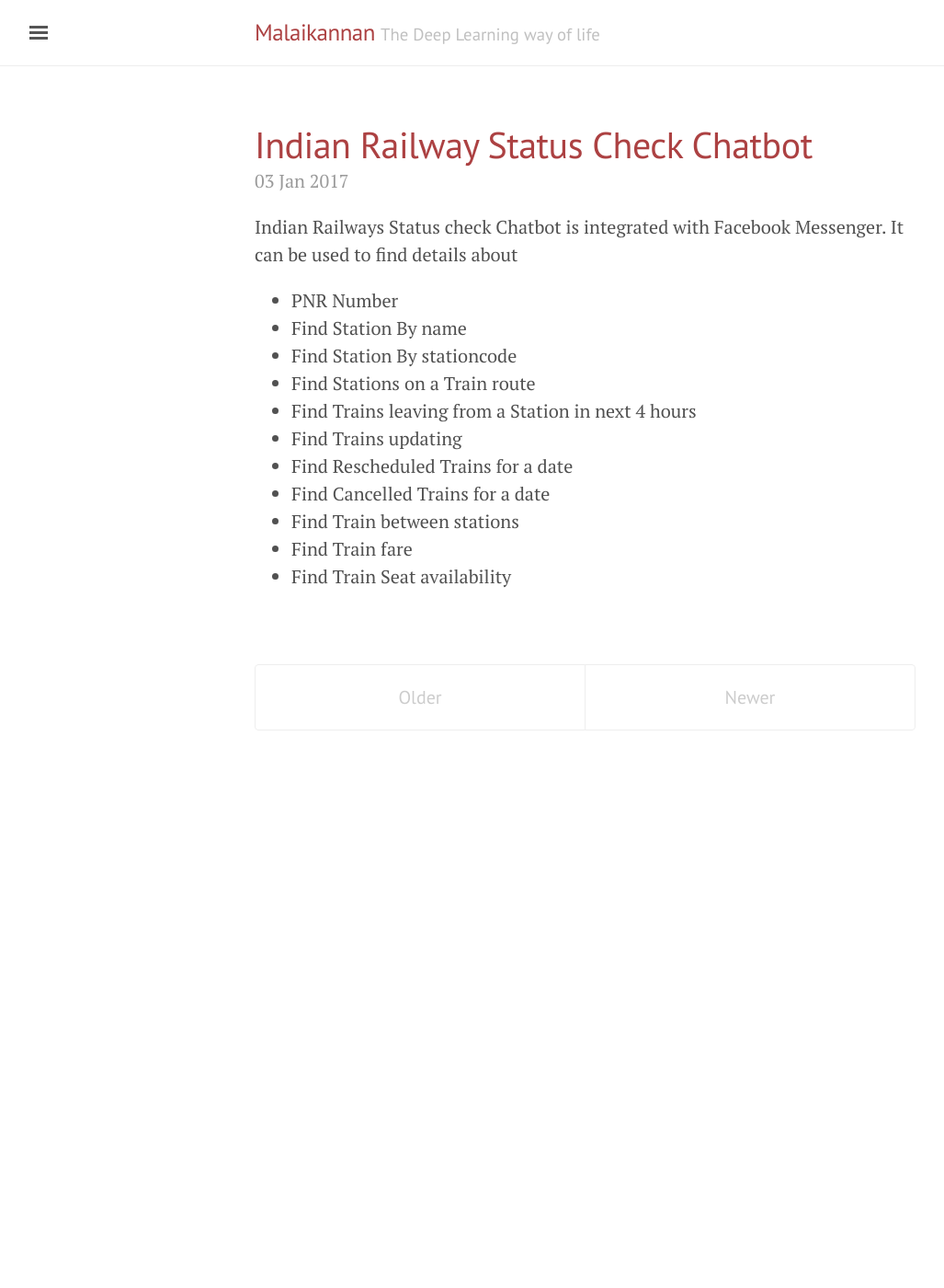
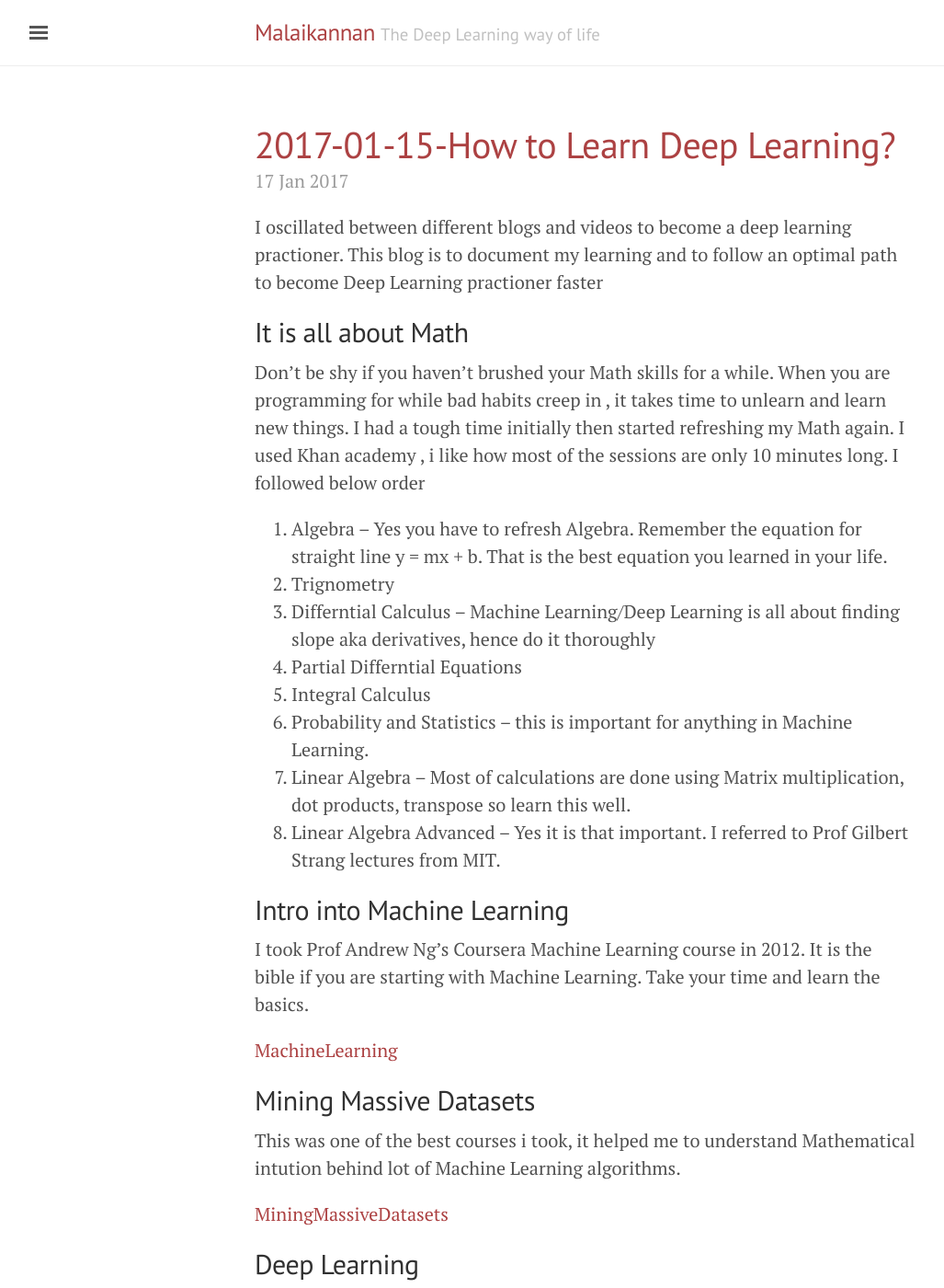
Before and after one commit to malaikannan/malaikannan.github.io, a Jekyll site: the page built from index.html, in a window 1280 px wide and 1400 px high. Shown: the whole window at 92% size, without its empty margins (3-1030 px from the left). Built offline with Jekyll 4.4.1, drawn with Linux system fonts in a browser that asks for light colours; the list of posts is cut into pages by our own code; some of the changed text lies outside the part shown.

Commit message:
added new blog

```diff
--- a/_posts/2017-01-03-Indian Railway Status Check.md
+++ b/_posts/2017-01-03-Indian Railway Status Check.md
@@ -16,3 +16,5 @@ Indian Railways Status check Chatbot is integrated with Facebook Messenger. It c
 * Find Train between stations
 * Find Train fare
 * Find Train Seat availability
+
+Bot is will available for public use in another week.
--- /dev/null
+++ b/_posts/2017-01-16-how-to-learn-deep-learning.markdown
@@ -0,0 +1,86 @@
+---
+layout: post
+title: "2017-01-15-How to Learn Deep Learning?"
+date: "2017-01-16 23:42:51 -0800"
+---
+
+I oscillated between different blogs and videos to become a deep learning practioner. This blog is to document my learning and to follow an optimal path to become Deep Learning practioner faster
+
+## It is all about Math
+
+Don't be shy if you haven't brushed your Math skills for a while. When you are programming for while bad habits creep in , it takes time to unlearn and learn new things. I had a tough time initially then started refreshing my Math again. I used Khan academy , i like how most of the sessions are only 10 minutes long. I followed below order
+
+1. Algebra -- Yes you have to refresh Algebra. Remember the equation for straight line y = mx + b. That is the best equation you learned in your life.
+2. Trignometry
+3. Differntial Calculus -- Machine Learning/Deep Learning is all about finding slope aka derivatives, hence do it thoroughly
+4. Partial Differntial Equations
+4. Integral Calculus
+5. Probability and Statistics -- this is important for anything in Machine Learning.
+6. Linear Algebra -- Most of calculations are done using Matrix multiplication, dot products, transpose so learn this well.
+7. Linear Algebra Advanced -- Yes it is that important. I referred to Prof Gilbert Strang lectures from MIT.
+
+## Intro into Machine Learning
+
+I took Prof Andrew Ng's Coursera Machine Learning course in 2012. It is the bible if you are starting with Machine Learning. Take your time and learn the basics.
+
+[MachineLearning](https://www.coursera.org/learn/machine-learning)
+
+## Mining Massive Datasets
+
+This was one of the best courses i took, it helped me to understand Mathematical intution behind lot of Machine Learning algorithms.
+
+[MiningMassiveDatasets](http://online.stanford.edu/Mining_Massive_Datasets_Fall_2014)
+
+## Deep Learning
+
+This course is Math heavy, but Prof Ali Ghodsi explains it well. It is one of the hidden gems there are quite a series of lectures in youtube, watch it all. Watch it in loop, till you get hang of every concept.
+
+[PlayList](https://www.youtube.com/watch?v=fyAZszlPphs&list=PLehuLRPyt1Hyi78UOkMPWCGRxGcA9NVOE)
+
+
+## Convolution Neural Networks
+
+Convolution Neural networks is a class of Deep Learning that is predominantly used for computer vision. AndreJ Karpathy and Justin Johnson taught a great course in Standford on CNN. It gives lot of practical tips on building Deep Learning models
+
+[cs231n](https://www.youtube.com/watch?v=g-PvXUjD6qg&list=PLlJy-eBtNFt6EuMxFYRiNRS07MCWN5UIA)
+
+## Natural Language processing
+
+Richard Socher's class on Natural Language processing is must if you want to work on Unstructured text. Class is heavy in Recurrent Neural Networks. Recently Convolution Neural Networks are being used more for NLP.
+
+[Richard Socher](https://www.youtube.com/watch?v=Qy0oEkCZkBI&list=PLlJy-eBtNFt4CSVWYqscHDdP58M3zFHIG)
+[CNN for NLP](https://www.youtube.com/watch?v=nzSPZyjGlWI&t=517s)
+
+## Learn Python
+
+Python is becoming a de-facto language for scientific and numerical computation. Most Deep Learning libraries have a python front end. If you are new to python then use the below book to learn
+
+[Byte of Python](https://python.swaroopch.com/)
+
+## GPU's
+
+If you have managed to take all these classes mentioned in the list above, then you are a serious about being a Deep Learning practioner. Invest in a good NVIDIA GPU for trying out different models. You can use AWS for training but you will endup spending lot of money to train different models, in a long run it will make sense to buy your own hardware. Hey you can use it for gaming too, if you feel bored about Deep Learning.
+
+## Must Buy Book
+
+Ian GoodFellow, Aaron CourVille, and Yoshua Bengio wrote an awesome Deep Learning book. I bought it, since it is a text-book theory book. If you are more of online person then you can find the book in this link
+
+[Deep Learning Book](http://www.deeplearningbook.org/)
+
+## Deep Learning Frameworks
+
+There are quite a few options when it comes to Deep Learning frameworks
+
+1. Tensorflow
+2. Theano
+3. Keras
+4. Caffe
+5. CNTK
+6. Lasagne
+7. Other
+
+I am personally big fan of Keras (wrapper over Tensorflow and Theano), since it abstracts lot of complexity of building a Deep Learning model, i can build a model and test whether it works or not very fast. There are tons of online tutorials on Tensorflow and Theano.
+
+## Follow Researchers on Twitter
+
+I used twitter recommendation engine (learning machine learning using machine learning) to keep myself updated with latest research papers. Check whom i am following , my twitter handle is @malai_san.
```
